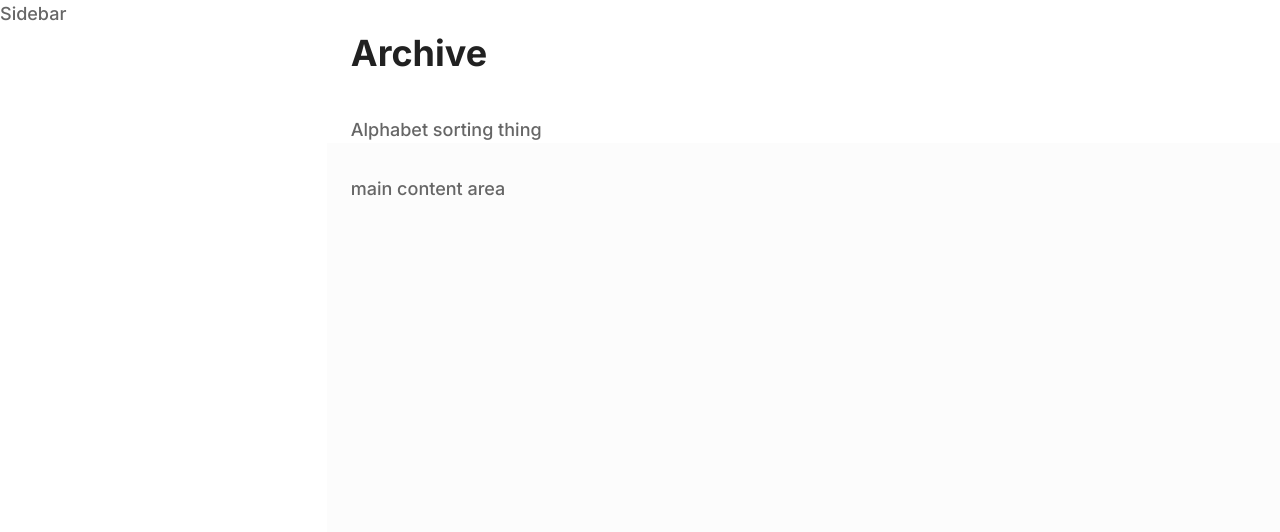
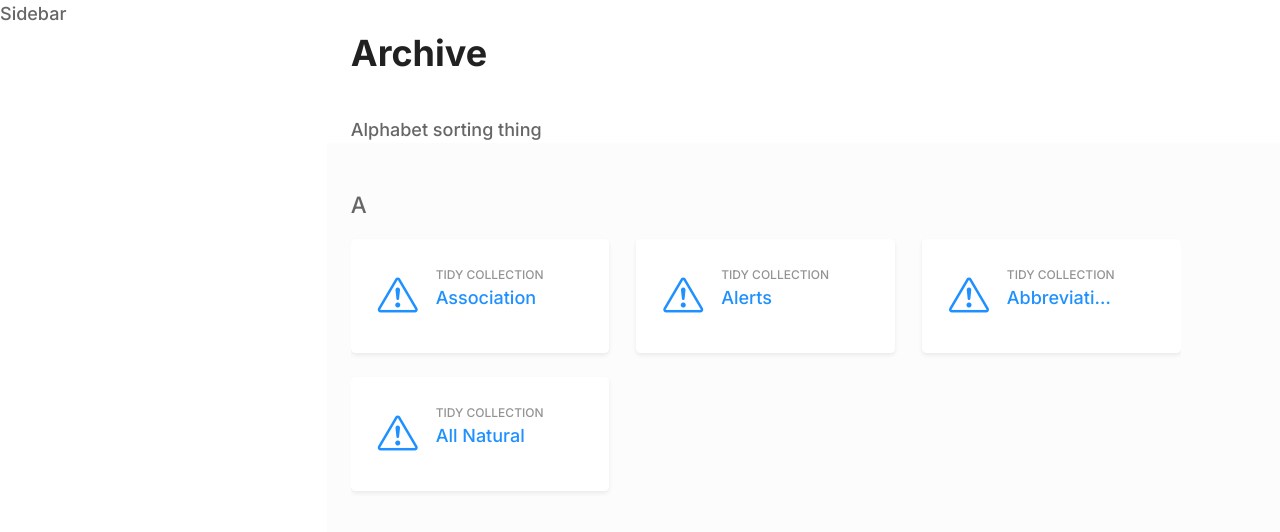
Before and after one commit to codedpills/tidy-archive, a React (Create React App) app: page / in a window 1280 px wide. Shown: the top 532 px of the page. Built offline with nearby package versions, Linux system fonts and the light colour scheme.

Commit message:
add main content section

```diff
--- a/src/components/layout/MainArea.tsx
+++ b/src/components/layout/MainArea.tsx
@@ -1,16 +1,17 @@
-import Titlebar from "./Titlebar"
+import Titlebar from "./Titlebar";
+import TidyCollectionList from "../tidy-collection/TidyCollectionList";
 
 const MainArea = () => {
   return (
     <main className="main-area">
-            <Titlebar title="Archive">
-                Alphabet sorting thing
-            </Titlebar>
+      <Titlebar title="Archive">Alphabet sorting thing</Titlebar>
       <div className="main-area__content">
-                main content area
+        <div className="col-11">
+          <TidyCollectionList />
+        </div>
       </div>
     </main>
   );
-}
+};
 
 export default MainArea;
```
Lines whose indentation alone changed are shown as unchanged.
